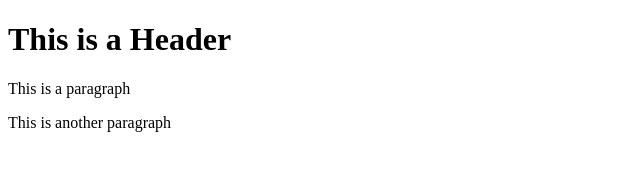
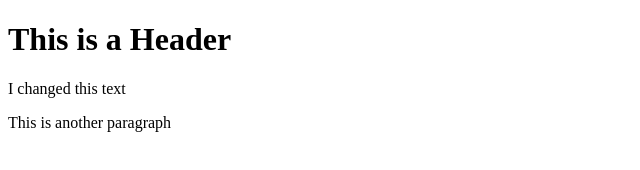
Before and after one commit to taillonk/git-test, a website: page index.html in a window 1280 px wide. Shown: the full height of the page, 0-640 px from the left. Drawn offline with Linux system fonts and the light colour scheme.

Commit message:
Change One

```diff
--- a/index.html
+++ b/index.html
@@ -2,7 +2,7 @@
 <html>
     <body>
         <h1>This is a Header</h1>
-        <p>This is a paragraph</p>
+        <p>I changed this text</p>
         <p>This is another paragraph</p>
     </body>
 </html>
```
Also changed, not shown: package.json (added, +19 -0 lines), 2 other files.
